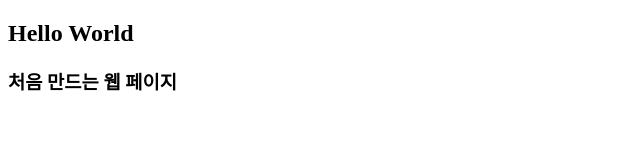
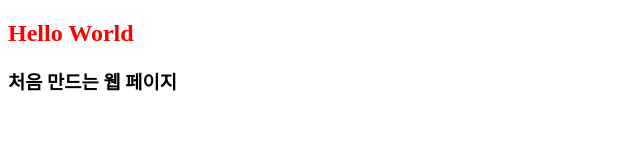
Before and after one commit to A-molang/A-molang.github.io, a plain HTML site: page index.html in a window 1280 px wide. Shown: the whole page, without its empty margins (0-640 px from the left). Drawn offline with Linux system fonts and the light colour scheme.

Commit message:
Update index.html

```diff
--- a/index.html
+++ b/index.html
@@ -4,7 +4,7 @@
  <meta charset="utf-8">
  <title> My first Web Site</title>
  <style>
-  h2 { font-weight:bolder; color;red }
+  h2 { font-weight:bolder; color:red }
  </style>
  <script>
   alert('Hello World');
```
